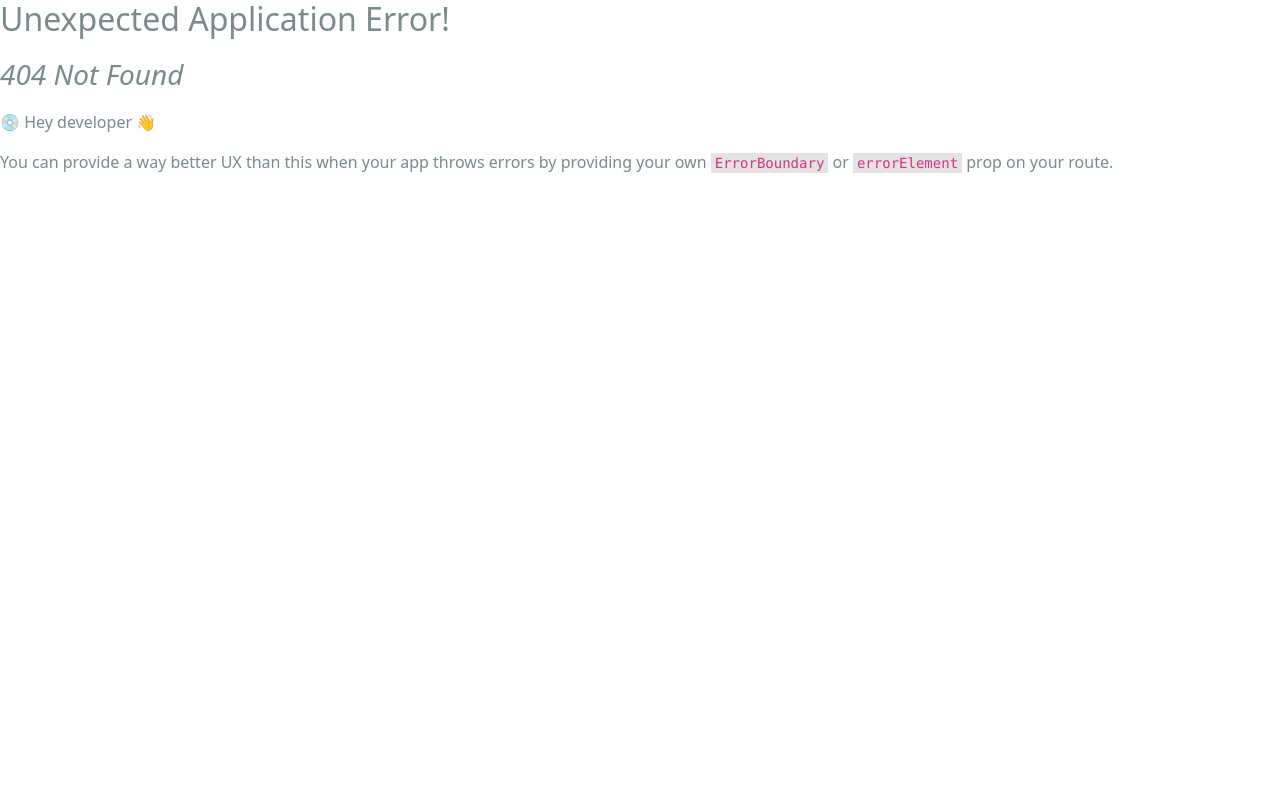
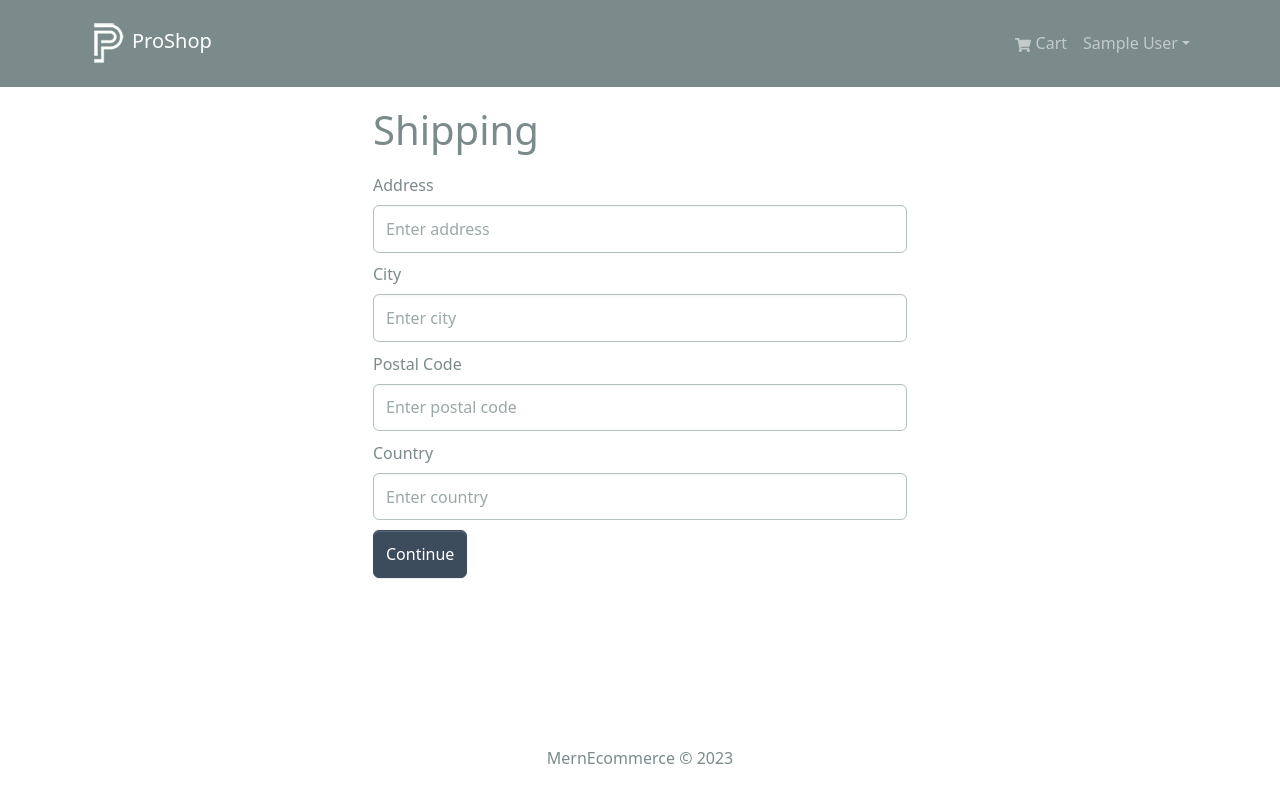
Before and after one commit to dejan333/Mern-ecommerce, a React (Create React App) app in the folder frontend/: page /shipping in a window 1280 px wide. Before the commit this address had no page. Shown: the top 802 px of the page. Built offline with nearby package versions, Linux system fonts and the light colour scheme; sample sign-in values are in the browser's storage.

Commit message:
ShippingScreen

```diff
--- /dev/null
+++ b/frontend/src/components/PrivateRoute.jsx
@@ -0,0 +1,11 @@
+import {Navigate, Outlet} from 'react-router-dom' ;
+import { useSelector} from 'react-redux'
+
+
+
+const PrivateRoute = () => {
+    const {userInfo} = useSelector((state) => state.auth);
+  return userInfo ? <Outlet /> : <Navigate to='/login' replace />
+}
+
+export default PrivateRoute
--- a/frontend/src/index.js
+++ b/frontend/src/index.js
@@ -16,6 +16,8 @@
 import CartScreen from "./screens/CartScreen";
 import LoginScreen from "./screens/LoginScreen";
 import RegisterScreen from "./screens/RegisterScreen";
+import ShippingScreen from "./screens/ShippingScreen";
+import PrivateRoute from "./components/PrivateRoute";
 
 const router = createBrowserRouter(
   createRoutesFromElements(
@@ -25,6 +27,10 @@
       <Route path="/cart" element={<CartScreen />} />
       <Route path="/login" element={<LoginScreen />} />
       <Route path="/register" element={<RegisterScreen />} />
+      <Route path="" element={<PrivateRoute />}>
+        <Route path="/shipping" element={<ShippingScreen />} />
+      </Route>
+
     </Route>
   )
 );
--- /dev/null
+++ b/frontend/src/screens/ShippingScreen.jsx
@@ -0,0 +1,85 @@
+import { useDispatch, useSelector } from 'react-redux';
+import { useNavigate } from 'react-router-dom';
+import { saveShippingAddress } from '../slices/cartSlice';
+
+import { useState } from 'react';
+import { Form, Button } from 'react-bootstrap';
+import FormContainer from '../components/FormContainer';
+
+
+
+const ShippingScreen = () => {
+  const cart = useSelector((state) => state.cart);
+  const {shippingAddress} = cart;
+  const [address, setAddress] = useState(shippingAddress.address || '');
+  const [city, setCity] = useState(shippingAddress.city ||  '');
+  const [postalCode, setPostalCode] = useState(shippingAddress.postalCode || '');
+  const [country, setCountry] = useState(shippingAddress.country || '');
+
+  const dispatch = useDispatch()
+  const navigate = useNavigate()
+
+  const submitHandler = (e) => {
+    e.preventDefault();
+    dispatch(saveShippingAddress({address, city, postalCode, country}));
+    navigate('/payment')
+
+  };
+
+  return (
+    <FormContainer>
+      <h1>Shipping</h1>
+      <Form onSubmit={submitHandler}>
+        <Form.Group className='my-2' controlId='address'>
+          <Form.Label>Address</Form.Label>
+          <Form.Control
+            type='text'
+            placeholder='Enter address'
+            value={address}
+            required
+            onChange={(e) => setAddress(e.target.value)}
+          ></Form.Control>
+        </Form.Group>
+
+        <Form.Group className='my-2' controlId='city'>
+          <Form.Label>City</Form.Label>
+          <Form.Control
+            type='text'
+            placeholder='Enter city'
+            value={city}
+            required
+            onChange={(e) => setCity(e.target.value)}
+          ></Form.Control>
+        </Form.Group>
+
+        <Form.Group className='my-2' controlId='postalCode'>
+          <Form.Label>Postal Code</Form.Label>
+          <Form.Control
+            type='text'
+            placeholder='Enter postal code'
+            value={postalCode}
+            required
+            onChange={(e) => setPostalCode(e.target.value)}
+          ></Form.Control>
+        </Form.Group>
+
+        <Form.Group className='my-2' controlId='country'>
+          <Form.Label>Country</Form.Label>
+          <Form.Control
+            type='text'
+            placeholder='Enter country'
+            value={country}
+            required
+            onChange={(e) => setCountry(e.target.value)}
+          ></Form.Control>
+        </Form.Group>
+
+        <Button type='submit' variant='primary'>
+          Continue
+        </Button>
+      </Form>
+    </FormContainer>
+  );
+};
+
+export default ShippingScreen;
--- a/frontend/src/slices/cartSlice.js
+++ b/frontend/src/slices/cartSlice.js
@@ -3,7 +3,7 @@
 
 const initialState = localStorage.getItem("cart")
   ? JSON.parse(localStorage.getItem("cart"))
-  : { cartItems: [] };
+  : { cartItems: [] , shippingAddress: {}, paymendMethod:'PayPal' };
 
 const cartSlice = createSlice({
   name: "cart",
@@ -35,9 +35,13 @@
       //Update the prices and save to storage
       return updateCart(state);
     },
+    saveShippingAddress: (state, action) => {
+      state.shippingAddress = action.payload
+      localStorage.setItem('cart', JSON.stringify(state))
+    }
   },
 });
 
-export const { addToCart, removeFromCart } = cartSlice.actions;
+export const { addToCart, removeFromCart, saveShippingAddress } = cartSlice.actions;
 
 export default cartSlice.reducer;
```
Also changed, not shown: frontend/src/components/CheckoutSteps.jsx (added).
